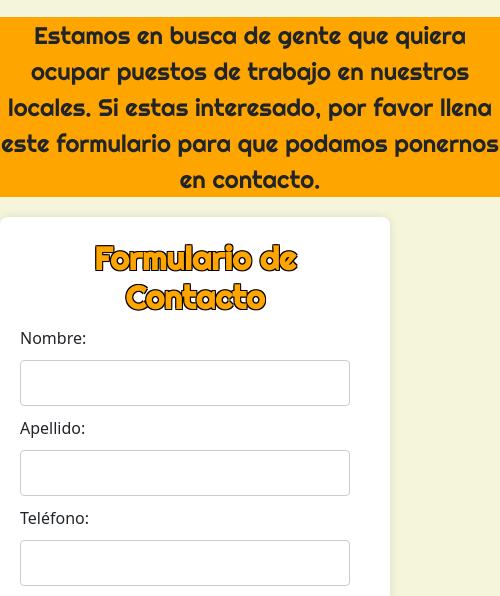
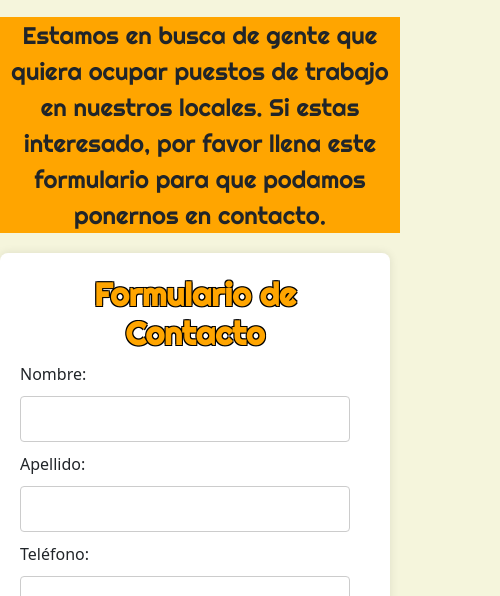
Before and after one commit to tomasfranchini/MQN-CODER, a plain HTML site: page pages/contacto.html in a window 390 px wide. Shown: the part 222-818 px from the top of the page, 500 px wide, since content can reach past the window. Drawn offline with nearby package versions, Linux system fonts and the light colour scheme.

Commit message:
prueba solucion media queries

```diff
--- a/css/styles.css
+++ b/css/styles.css
@@ -440,6 +440,7 @@ h4{
 
 
 @media screen and (max-width:480px){
+
     .section1{
         display: grid;
         grid-template-rows: 1fr 1fr 1fr;
@@ -504,4 +505,15 @@ h4{
         border-radius: 2%;
     }
 
+    .contacto__formulario{
+        text-align: center;
+        font-size: x-large;
+        width: 25rem;
+        background-color: orange;
+
+
     }
+
+
+
+    }
```
Lines whose indentation alone changed are shown as unchanged.
